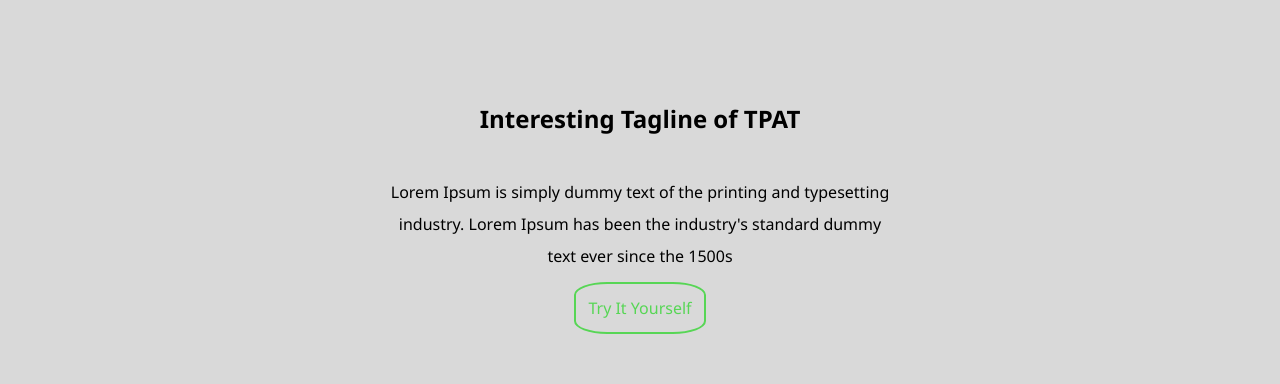
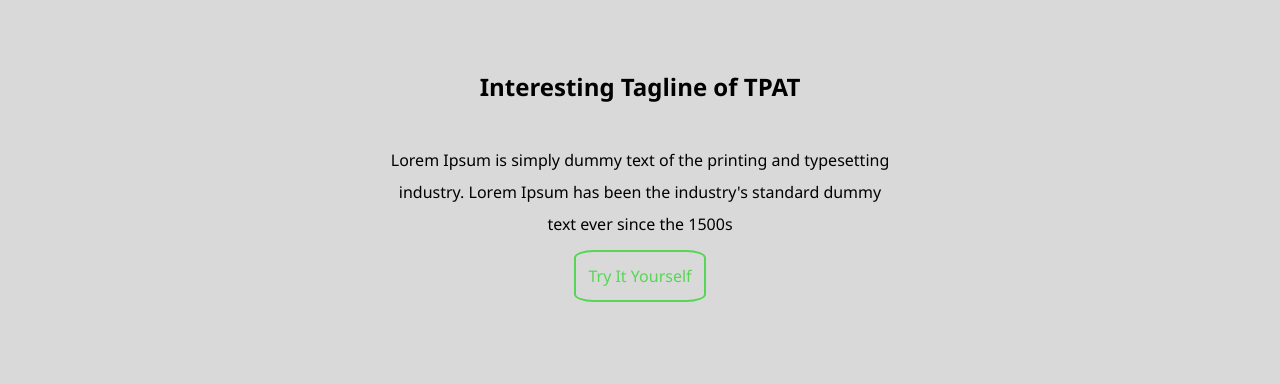
Before and after one commit to hicsail/tpat, a React (Create React App) app: page / in a window 1280 px wide. Shown: the part 192-576 px from the top of the page. Built offline with nearby package versions, Linux system fonts and the light colour scheme.

Commit message:
update stlyings

```diff
--- a/src/App.css
+++ b/src/App.css
@@ -39,7 +39,7 @@
 }
 
 .container {
-    margin-top: 10%;
+    margin-top: 5%;
     text-align: center;
     width: 40%;
     display: block;
--- a/src/pages/home.js
+++ b/src/pages/home.js
@@ -17,7 +17,7 @@ function Home() {
                 border: "2px solid #57d655",
                 padding: "2.5%",
                 color: "#57d655",
-                borderRadius: "25%",
+                borderRadius: "15%",
                 textDecoration: "none",
               }}
               href="try-it-yourself"
```
